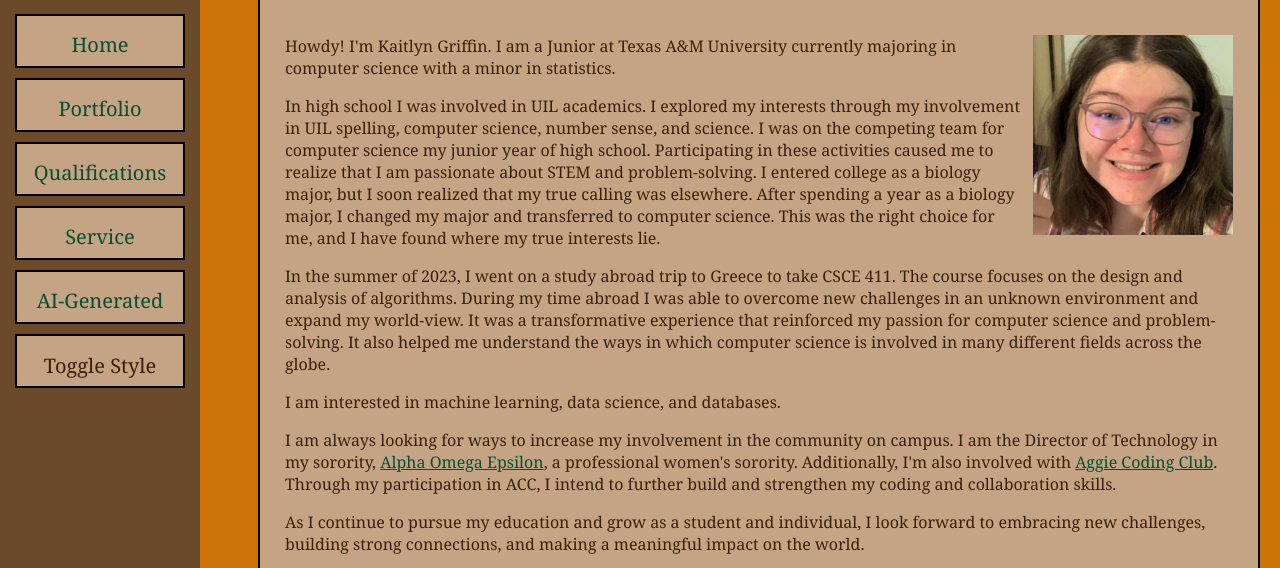
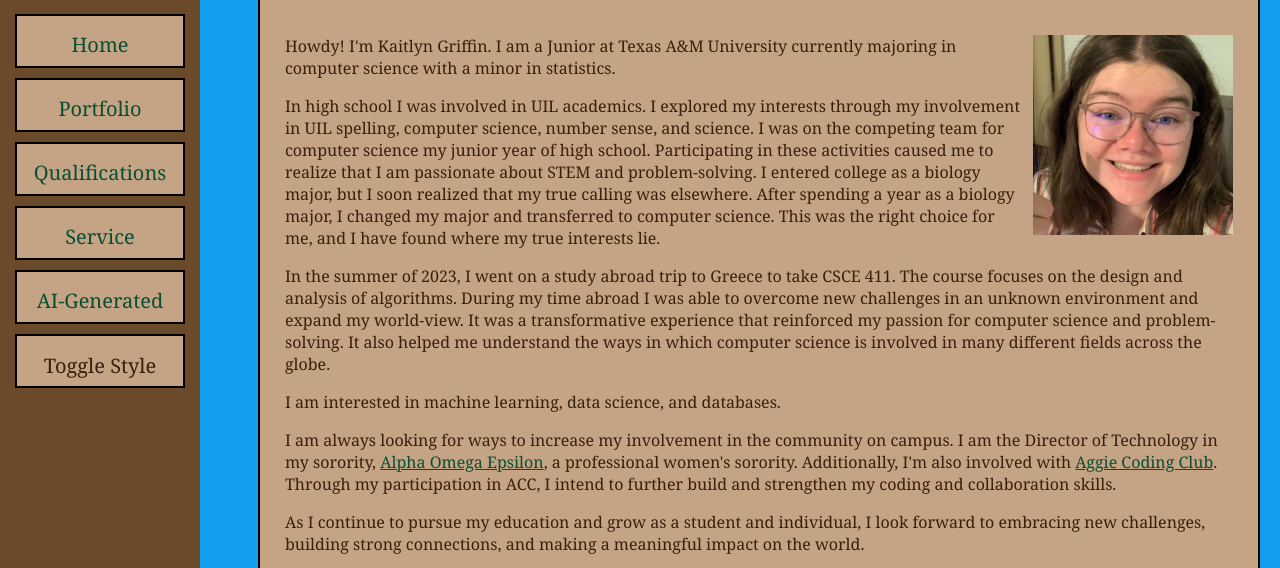
Before and after one commit to kaitlyngrif/csce412-project5, a plain HTML site: page index.html in a window 1280 px wide. Shown: the part 136-704 px from the top of the page. Drawn offline with Linux system fonts and the light colour scheme.

Commit message:
background color change (blue)

```diff
--- a/style1.css
+++ b/style1.css
@@ -1,5 +1,5 @@
 body{
-    background-color: #cc7408;
+    background-color: #139eef;
     font-family: Georgia, 'Times New Roman', Times, serif;
 }
 p{
```
